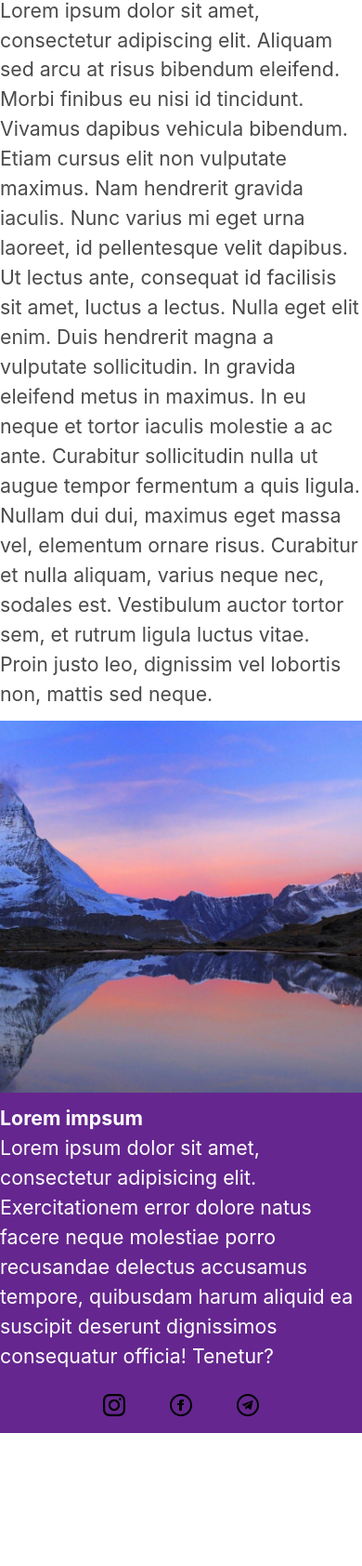
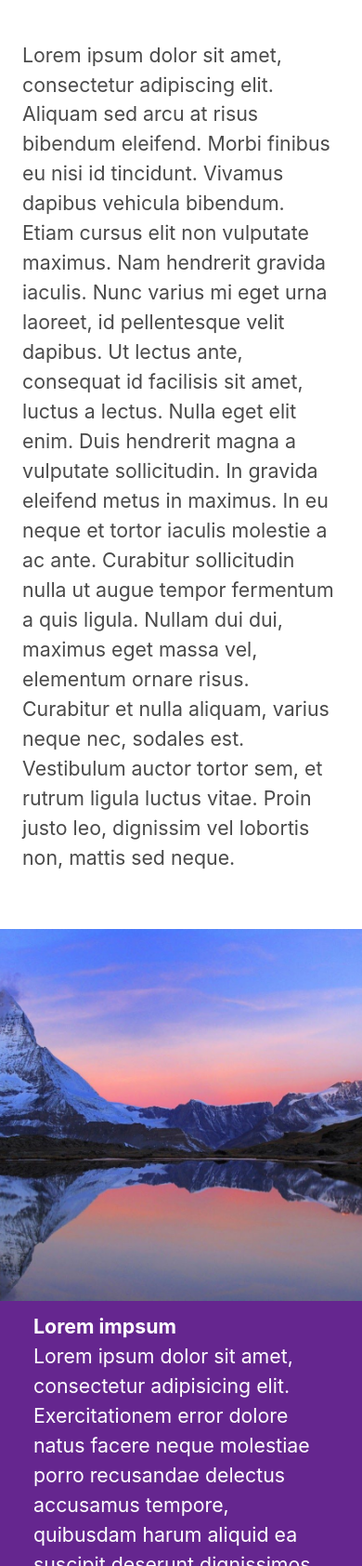
Before and after one commit to tarasenko-v/now, a plain HTML site: page index.html in a window 390 px wide. Shown: the part 1648-3332 px from the top of the page at 93% size. Before the commit the page ends 3189 px from the top, so only its background shows below. Drawn offline with nearby package versions, Linux system fonts and the light colour scheme.

Commit message:
Fix padding for small screen

```diff
--- a/index.html
+++ b/index.html
@@ -39,7 +39,7 @@
             </div>
         </section>
         <div class="container c1 mx-0"></div>
-        <section>
+        <section class="section">
             <div class="container my-3">
                 <p>
                     Lorem ipsum dolor sit amet, consectetur adipiscing elit. Aliquam sed arcu at risus bibendum
@@ -58,7 +58,7 @@
         <footer>
             <div class="container mt-3">
                 <div class="columns">
-                    <div class="column">
+                    <div class="column px-6">
                         <p class="p1">Lorem impsum</p>
                         <p>
                             Lorem ipsum dolor sit amet, consectetur adipisicing elit. Exercitationem error dolore natus
```
